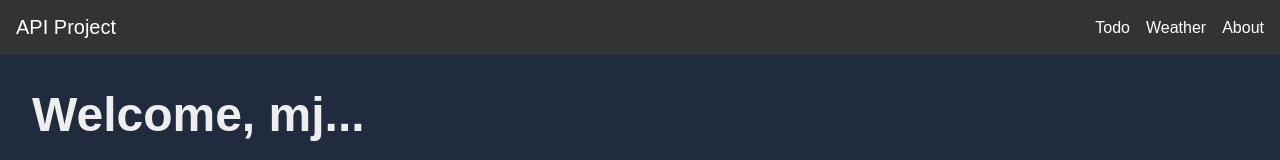
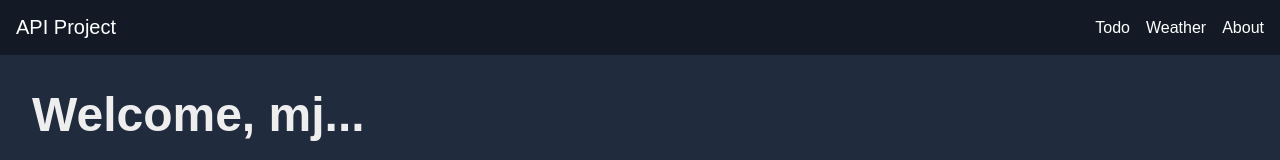
Before and after one commit to mjshubham21/clg-api-project, a React (Vite) app in the folder client/: page / in a window 1280 px wide. Shown: the top 160 px of the page. Built offline with nearby package versions, Linux system fonts and the light colour scheme; no server answers.

Commit message:
Changed Navbar css.

```diff
--- a/client/src/App.css
+++ b/client/src/App.css
@@ -254,7 +254,7 @@ h4 {
   display: flex;
   justify-content: space-between;
   align-items: center;
-  background-color: #333;
+  background-color: var(--dark);
   color: #fff;
   padding: 1rem;
 }
@@ -278,5 +278,6 @@ h4 {
 }
 
 .navbar-right a:hover {
+  color: var(--light-alt);
   text-decoration: underline;
 }
```
